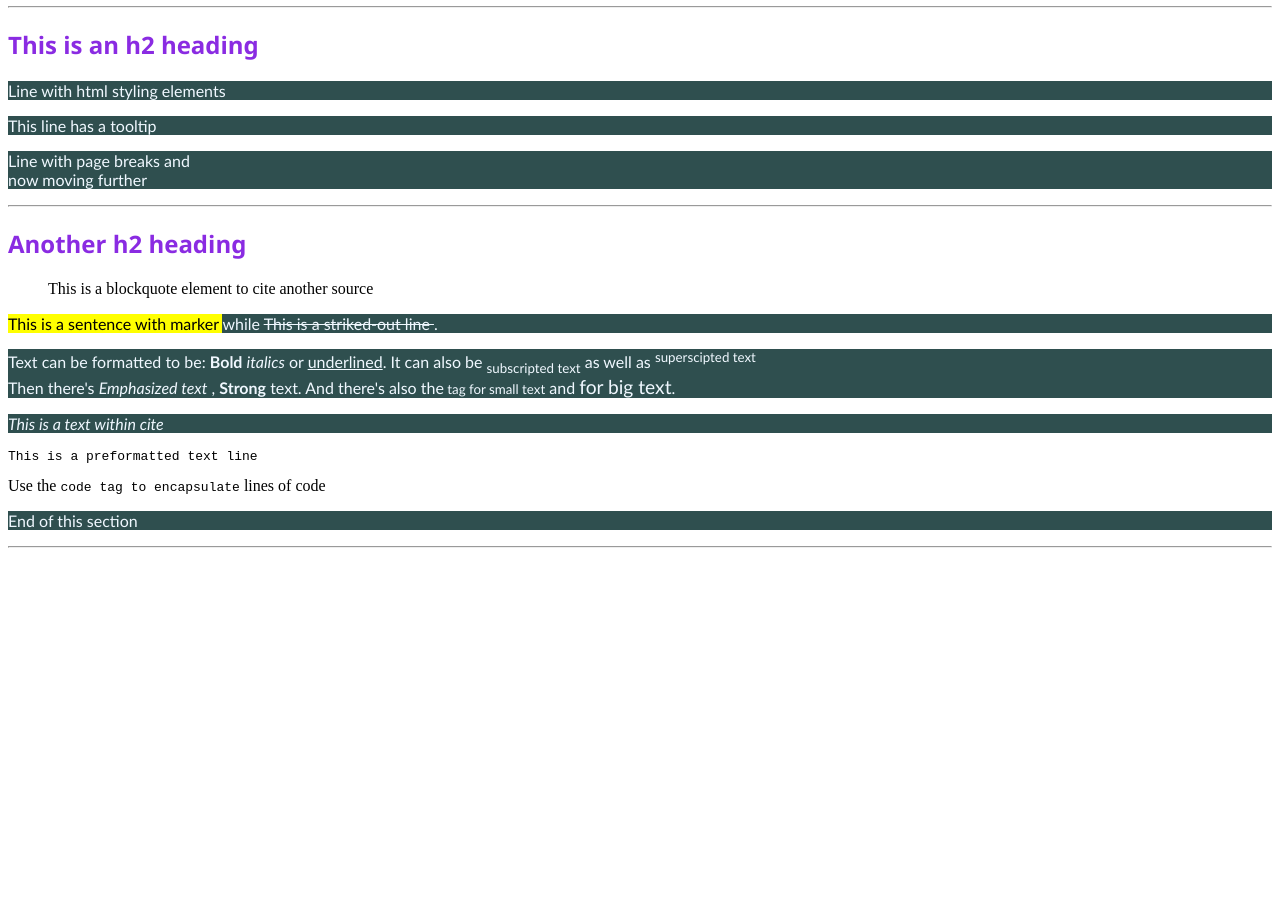
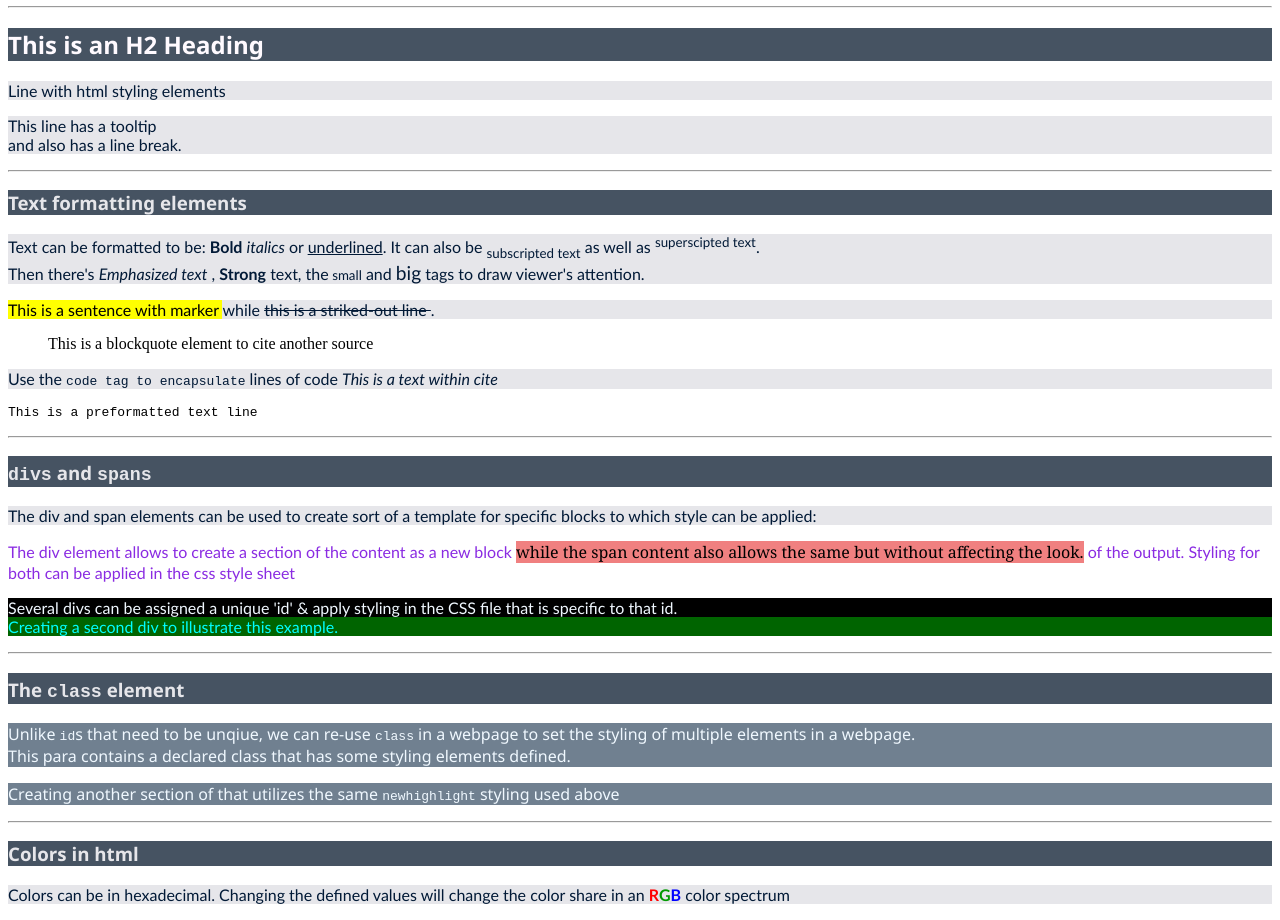
Before and after one commit to abhijeet-bhambere/html-course-laurence-svekis, a plain HTML site: page index.html in a window 1280 px wide. Shown: the part 75-995 px from the top of the page. Before the commit the page ends 800 px from the top, so only its background shows below. Drawn offline with Linux system fonts and the light colour scheme.

Commit message:
Added divs and spans ; revised the sample content and made the styling consistent

```diff
--- a/index.html
+++ b/index.html
@@ -7,7 +7,8 @@
         <meta name="viewport" content="width=device-width, initial-scale=1">
         <style>
             /*Declare manually in style tag*/
-            h2{color:blueviolet;font-family:'Segoe UI', Tahoma, Geneva, Verdana, sans-serif;}
+            div{color:blueviolet}
+            h2{color:#fffaff;font-family:'Segoe UI', Tahoma, Geneva, Verdana, sans-serif;}
             /* Or declare in a .CSS file */
         </style>
         <link rel="stylesheet" href="style.css">
@@ -18,38 +19,61 @@
 
         <p><h1>Hello  world -- this is h1 heading</h1></p>
         <hr>
-        <p><h2>This is an h2 heading</h2></p>
+        <p><h2>This is an H2 Heading</h2></p>
 
         <p>Line with html styling elements</p>
-        <p title="This is the tooltip on hover detail">This line has a tooltip</p>
-        <p>Line with page breaks and
+        <p title="A tooltip on hover detail">This line has a tooltip
+            <br>
+            and also has a line break.
             <!--Line breaks are self closing tags-->
-            <br>
-        now moving further</p>
+        </p>
 
         <hr>
-        <h2>Another h2 heading</h2>
+        <h3>Text formatting elements</h3>
         <!-- Adding various Markups -->
+        <p>Text can be formatted to be: <b>Bold</b> <i>italics</i> or <u>underlined</u>.
+            It can also be <sub>subscripted text</sub> as well as <sup>superscipted text</sup>.<br>
+            Then there's <em>Emphasized text</em> , <strong>Strong</strong> text,
+            the<small> small</small> and <big>big</big> tags to draw viewer's attention.
+        </p>
+        <p><mark>This is a sentence with marker </mark> while <del> this is a striked-out line </del> .</p>
+
         <blockquote>This is a blockquote element to cite another source</blockquote>
 
-        <p><mark>This is a sentence with marker </mark> while <del> This is a striked-out line </del> .</p>
-
-        <p>Text can be formatted to be:
-            <b>Bold</b> <i>italics</i> or <u>underlined</u>.
-            It can also be <sub>subscripted text</sub> as well as <sup>superscipted text</sup>
-            <br>
-            Then there's <em>Emphasized text</em> , <strong>Strong</strong> text. And
-            there's also the<small> tag for small text</small> and <big> for big text</big>.
-        </p>
         <p>
+            Use the <code>code tag to encapsulate</code> lines of code
             <cite>This is a text within cite</cite>
             <pre>This is a preformatted text line</pre>
 
-            Use the <code>code tag to encapsulate</code> lines of code
         </p>
 
-        <p>End of this section</p>
         <hr>
+        <h3><big><code>divs</code></big> and <big><code>spans</code></big></h3>
+        <!-- Moving on to divs & spans -->
+        <p>The div and span elements can be used to create sort of a template for specific blocks to which style can be applied:
+            <div>The div element allows to create a section of the content as a new block
+                <span>while the span content also allows the same but without affecting the look.</span> of the output.
+                Styling for both can be applied in the css style sheet
+            </div>
+        </p>
+        <p>
+            <div id="type1">Several divs can be assigned a unique 'id' & apply styling in the CSS file that is specific to that id.</div>
+            <div id="type2">Creating a second div to illustrate this example.</div>
+        </p>
+        <hr>
+        <h3>The <big><code>class</code></big> element</h3>
+        <p class="newhighlight">
+            Unlike <code>id</code>s that need to be unqiue, we can re-use <code>class</code>
+            in a webpage to set the styling of multiple elements in a webpage.
+            <br>
+            This para contains a declared class that has some styling elements defined.
+        </p>
+        <p class="newhighlight">Creating another section of that utilizes the same <code>newhighlight</code> styling used above</p>
+        <hr>
+        <h3>Colors in html</h3>
+        <p>Colors can be in hexadecimal. Changing the defined values will change the color share in
+            an <font color="#ff0000"><b>R</b></font><font color="#009900"><b>G</b></font><font color="#0000ff"><b>B</b></font> color spectrum
+        </p>
 
     </body>
 </html>
--- a/style.css
+++ b/style.css
@@ -1,10 +1,28 @@
 /* Defining the Heading1 styling*/
-h1{font-weight:900;color:ghostwhite;background-color:dimgray;font-family:'Lucida Sans', 'Lucida Sans Regular', 'Lucida Grande', 'Lucida Sans Unicode', Geneva, Verdana, sans-serif;}
+h1{color:ghostwhite;background-color:#14213d;font-family:'Lucida Sans', 'Lucida Sans Regular', 'Lucida Grande', 'Lucida Sans Unicode', Geneva, Verdana, sans-serif;}
 
 /* Defining the Heading2 styling */
-h2{font-weight:700;font-family:'Segoe UI', Tahoma, Geneva, Verdana, sans-serif}
+h2{font-family:'Segoe UI', Tahoma, Geneva, Verdana, sans-serif;
+background-color: #465362;}
+
+/* Defining the Heading3 styling */
+h3{font-family:'Segoe UI', Tahoma, Geneva, Verdana, sans-serif;
+    background-color: #465362;
+    color:#e6e6ea}
 
 /* Defining the paragraph styling */
 p{font-family:'Gill Sans', 'Gill Sans MT', Calibri, 'Trebuchet MS', sans-serif;
-    background-color:darkslategray;
+    background-color:#e6e6ea;
+    color: #011936;}
+
+/* Defining styling for span & div */
+span{background:lightcoral;color:black; font-family:Cambria, Cochin, Georgia, Times, 'Times New Roman', serif;}
+div{font-family: 'Gill Sans', 'Gill Sans MT', Calibri, 'Trebuchet MS', sans-serif;}
+
+#type1{font-family: 'Gill Sans', 'Gill Sans MT', Calibri, 'Trebuchet MS', sans-serif;background-color:black;color:aliceblue;}
+#type2{font-family: 'Gill Sans', 'Gill Sans MT', Calibri, 'Trebuchet MS', sans-serif;background-color:darkgreen;color:aqua;}
+
+/* Defining class */
+.newhighlight{font-family:'Segoe UI', Tahoma, Geneva, Verdana, sans-serif;
+    background-color:slategrey;
     color: aliceblue;}
```
